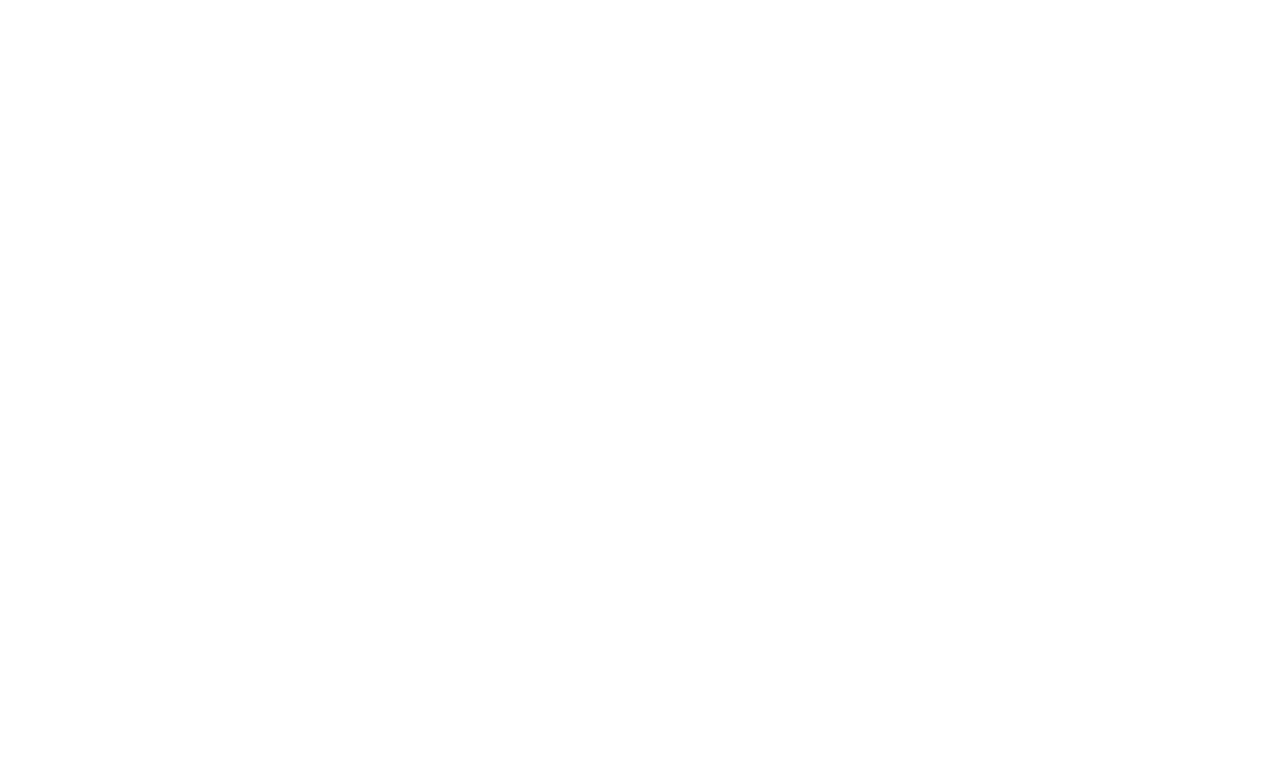
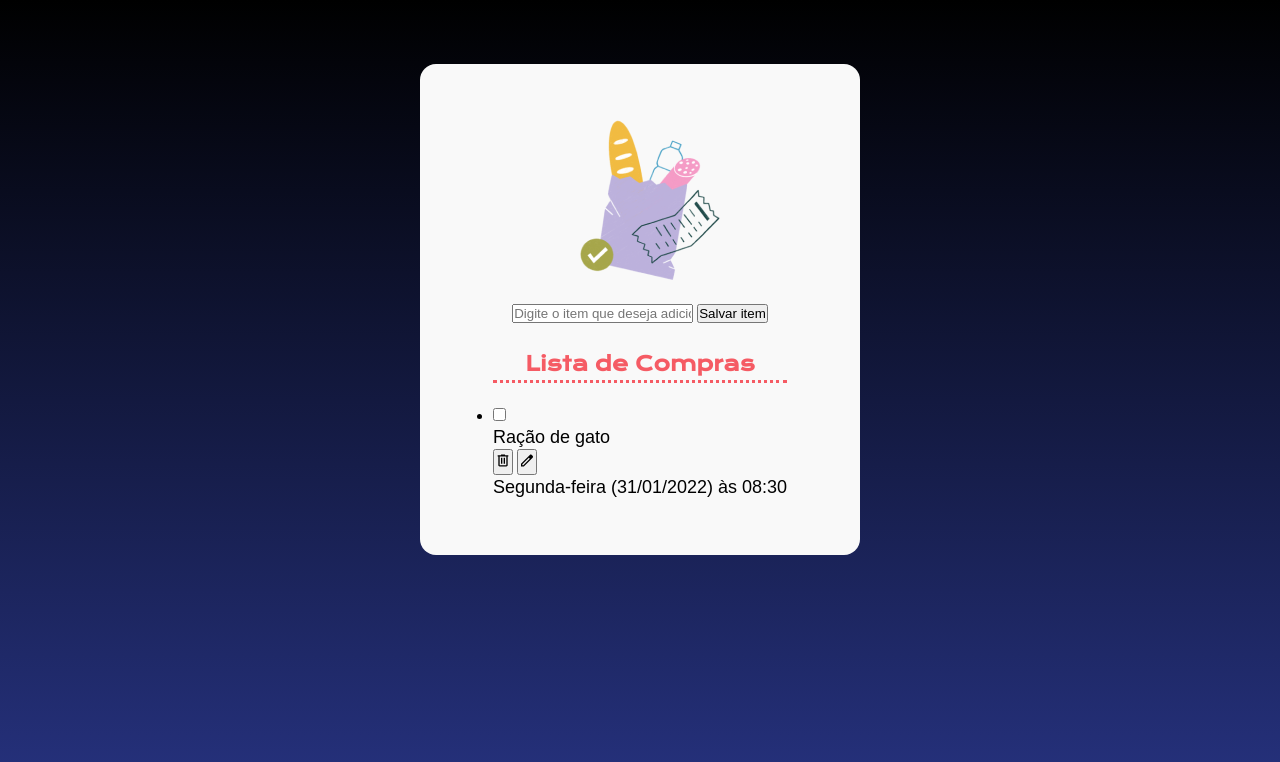
Before and after one commit to danibassetto/SmartCart, a plain HTML site: page index.html in a window 1280 px wide. Drawn offline with nearby package versions, Linux system fonts and the light colour scheme; a web font is replaced by a local one.

Commit message:
html e css

```diff
--- a/index.html
+++ b/index.html
@@ -7,12 +7,42 @@
     <title>SmartCart</title>
     <link rel="preconnect" href="https://fonts.googleapis.com">
     <link rel="preconnect" href="https://fonts.gstatic.com" crossorigin>
-    <link href="https://fonts.googleapis.com/css2?family=Krona+One&family=Montserrat&family=Numans&display=swap" rel="stylesheet">
-    <link rel="stylesheet" href="./styles.css" />
+    <link href="https://fonts.googleapis.com/css2?family=Krona+One&family=Montserrat&family=Numans&display=swap"
+        rel="stylesheet">
+    <link rel="stylesheet" href="styles/style.css">
 </head>
 
 <body>
+    <main>
+        <img src="/assets/bag.png" alt="Sacola de Compras" />
+        <form>
+            <input type="text" placeholder="Digite o item que deseja adicionar" />
+            <button>Salvar item</button>
+        </form>
 
+        <ul>
+            <h2>Lista de Compras</h2>
+            <hr />
+            <li>
+                <div>
+                    <div>
+                        <input type="checkbox" />
+                        <p>Ração de gato</p>
+                    </div>
+
+                    <div>
+                        <button>
+                            <img src="assets/delete.svg" alt="Excluir" />
+                        </button>
+                        <button>
+                            <img src="assets/edit.svg" alt="Editar" />
+                        </button>
+                    </div>
+                </div>
+                <p>Segunda-feira (31/01/2022) às 08:30</p>
+            </li>
+        </ul>
+    </main>
 </body>
 
 </html>
--- a/styles.css
+++ /dev/null
@@ -1,15 +0,0 @@
-* {
-    box-sizing: border-box;
-    margin: 0;
-    padding: 0;
-}
-
-:root {
-    --cor-primaria: #F55B64;
-    --cor-secundaria: #C2373F;
-    --neutro: #F9F9F9;
-    --preto: #131730;
-    --fonte-titulo: "Krona One", sans-serif;
-    --fonte-texto: 'Numans', sans-serif;
-    --degrade-azul: linear-gradient(180deg, #000000 0%, #26327F 100%);
-}
--- /dev/null
+++ b/styles/style.css
@@ -0,0 +1,63 @@
+*  {
+    box-sizing: border-box;
+    margin: 0;
+    padding: 0;
+}
+
+:root {
+    --cor-primaria: #F55B64;
+    --cor-secundaria: #C2373F;
+    --neutro: #F9F9F9;
+    --preto: #131730;
+    --fonte-titulo: "Krona One", sans-serif;
+    --fonte-texto: 'Numans', sans-serif;
+    --degrade-azul: linear-gradient(180deg, #000000 0%, #26327F 100%);
+}
+
+body {
+    background: var(--degrade-azul);
+    background-repeat: no-repeat;
+    height: 100vh;
+
+    display: flex;
+    flex-direction: column;
+    align-items: center;
+}
+
+main {
+    background-color: var(--neutro);
+    margin-top: 64px;
+
+    display: flex;
+    flex-direction: column;
+    gap: 24px;
+
+    width: 440px;
+    padding: 56px;
+
+    align-items: center;
+    border-radius: 16px;
+}
+
+h2 {
+    font-family: var(--fonte-titulo);
+    color: var(--cor-primaria);
+    font-size: 20px;
+    line-height: 33px;
+    text-align: center;
+}
+
+hr {
+    border: none;
+    border-bottom: 3px dotted var(--cor-primaria);
+    margin-bottom: 24px;
+    width: 100%;
+}
+
+p {
+    font-family: var(--fonte-texto);
+    font-size: 18px;
+    font-weight: 400;
+    line-height: 24px;
+    text-align: left;
+}
```
Also changed, not shown: assets/bag.png (renamed from img/bag.png), assets/delete.svg (renamed from img/delete.svg), assets/edit.svg (renamed from img/edit.svg).
